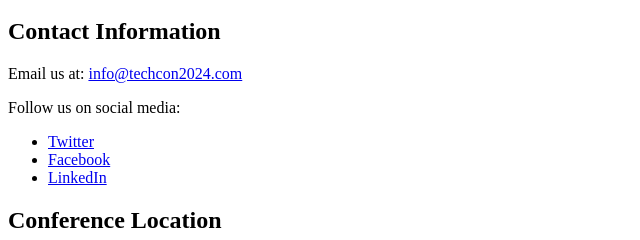
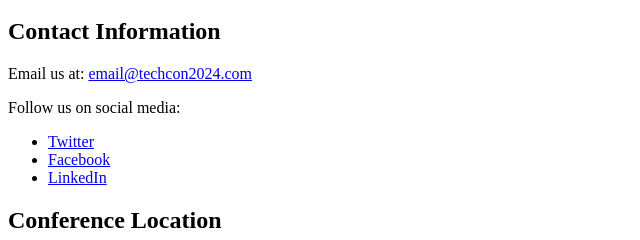
Before and after one commit to victor-AlxSE/TechCon_HTML, a plain HTML site: page techcon_website/contact.html in a window 1280 px wide. Shown: the part 154-394 px from the top of the page, 0-640 px from the left. Drawn offline with Linux system fonts and the light colour scheme.

Commit message:
I updated contact.html

```diff
--- a/techcon_website/contact.html
+++ b/techcon_website/contact.html
@@ -25,7 +25,7 @@
         <!-- Contact Information -->
         <section>
             <h2>Contact Information</h2>
-            <p>Email us at: <a href="mailto:info@techcon2024.com">info@techcon2024.com</a></p>
+            <p>Email us at: <a href="mailto:email@techcon2024.com">email@techcon2024.com</a></p>
             <p>Follow us on social media:</p>
             <ul>
                 <li><a href="https://twitter.com/TechCon2024" target="_blank">Twitter</a></li>
```
